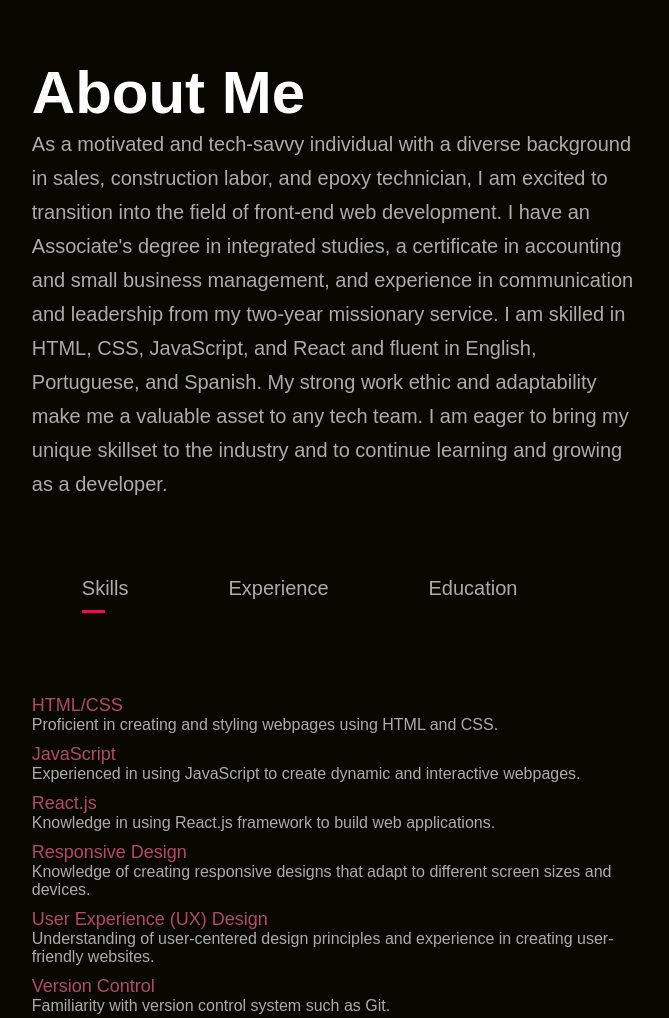
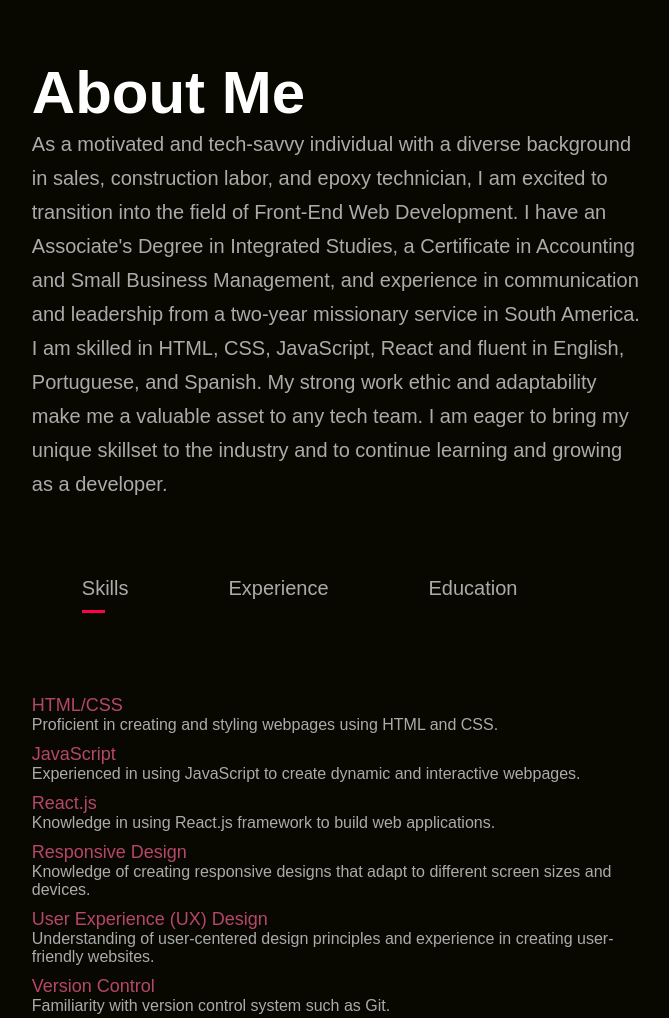
Before and after one commit to Rubiago/portfolio, a plain HTML site: page index.html in a window 1280 px wide. Shown: the part 1040-2058 px from the top of the page, without its empty margins (301-970 px from the left). Drawn offline with Linux system fonts and the light colour scheme.

Commit message:
Updated portfolio website

```diff
--- a/index.html
+++ b/index.html
@@ -45,12 +45,14 @@
             <div class="about-col-2">
                 <h1 class="sub-title">About Me</h1>
                 <p>As a motivated and tech-savvy individual with a diverse background in sales,
-                  construction labor, and epoxy technician, I am excited to transition into the field of front-end web development.
-                  I have an Associate's degree in integrated studies, a certificate in accounting and small business management,
-                  and experience in communication and leadership from my two-year missionary service.
-                  I am skilled in HTML, CSS, JavaScript, and React and fluent in English, Portuguese, and Spanish.
-                  My strong work ethic and adaptability make me a valuable asset to any tech team.
-                  I am eager to bring my unique skillset to the industry and to continue learning and growing as a developer. </p>
+                    construction labor,
+                    and epoxy technician,
+                    I am excited to transition into the field of Front-End Web Development.
+                    I have an Associate's Degree in Integrated Studies, a Certificate in Accounting and Small Business Management,
+                    and experience in communication and leadership from a two-year missionary service in South America.
+                    I am skilled in HTML, CSS, JavaScript, React and fluent in English, Portuguese, and Spanish.
+                    My strong work ethic and adaptability make me a valuable asset to any tech team. I am eager to bring my unique
+                    skillset to the industry and to continue learning and growing as a developer. </p>
 
                 <div class="tab-titles">
                     <p class="tab-links active-link" onclick="opentab('skills')">Skills</p>
@@ -141,16 +143,15 @@
                     <a href="https://main.dcge39mnv6560.amplifyapp.com/"><i class="fa-solid fa-arrow-up-right-from-square"></i></a>
                 </div>
             </div>
-        <!-- <div class="work">
+        <div class="work">
                 <img src="images/work-3.png"/>
                 <div class="layer">
-                    <h3>Online Shopping App</h3>
-                    <p>Lorem ipsum dolor sit amet, consectetur adipiscing elit.
-                     Nam tristique, enim a sodales ultricies.</p>
-                    <a href="#"><i class="fa-solid fa-arrow-up-right-from-square"></i></a>
+                    <h3>Calculator App</h3>
+                    <p>Fully functional and working calculator using only HTML, CSS, and vanilla Javascript. .</p>
+                    <a href="https://main.d348wizzlqan2a.amplifyapp.com/"><i class="fa-solid fa-arrow-up-right-from-square"></i></a>
                 </div>
             </div>
-        </div> -->
+        </div>
         <a href="#" class="btn">See more</a>
     </div>
 </div>
```
Also changed, not shown: images/work-3.png.
